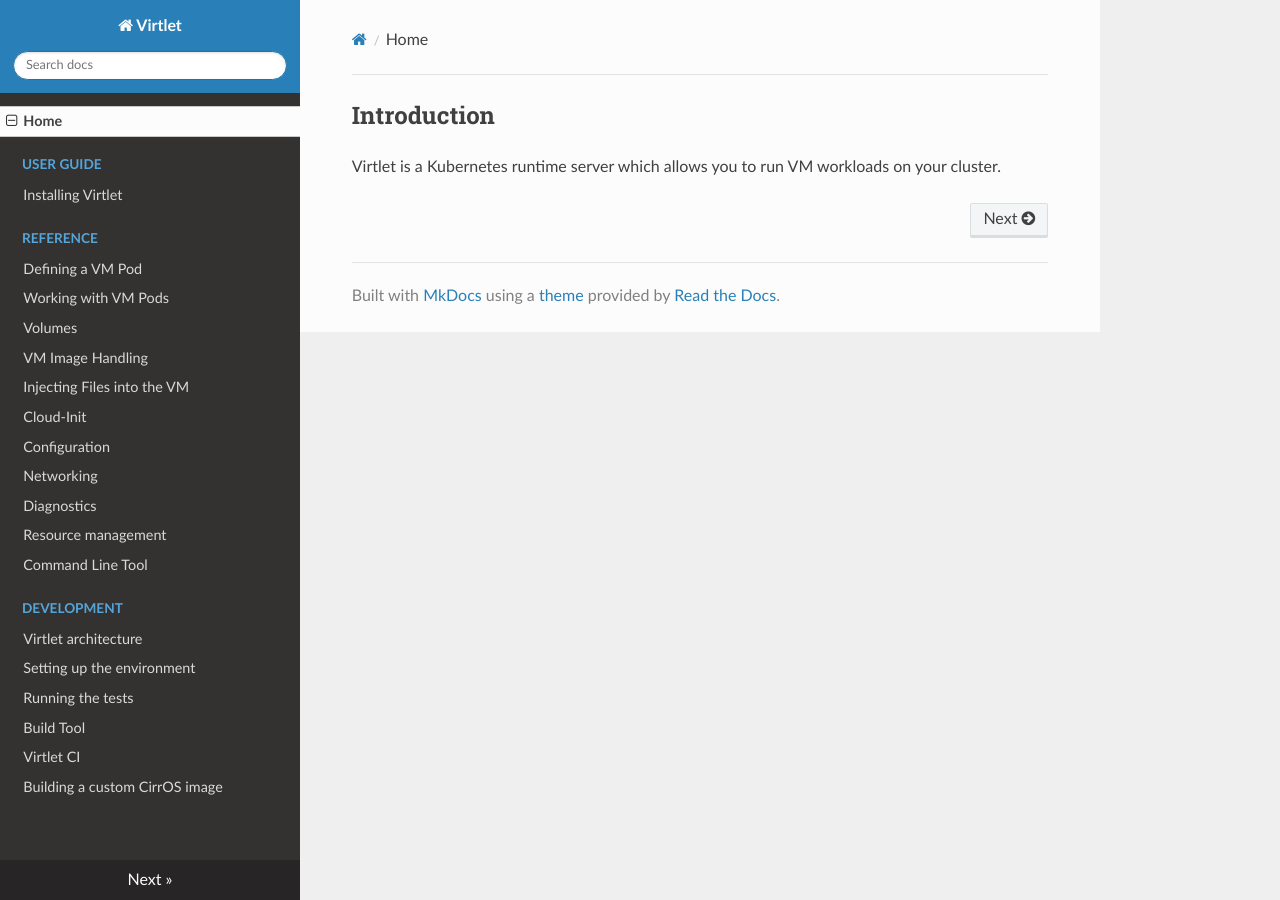
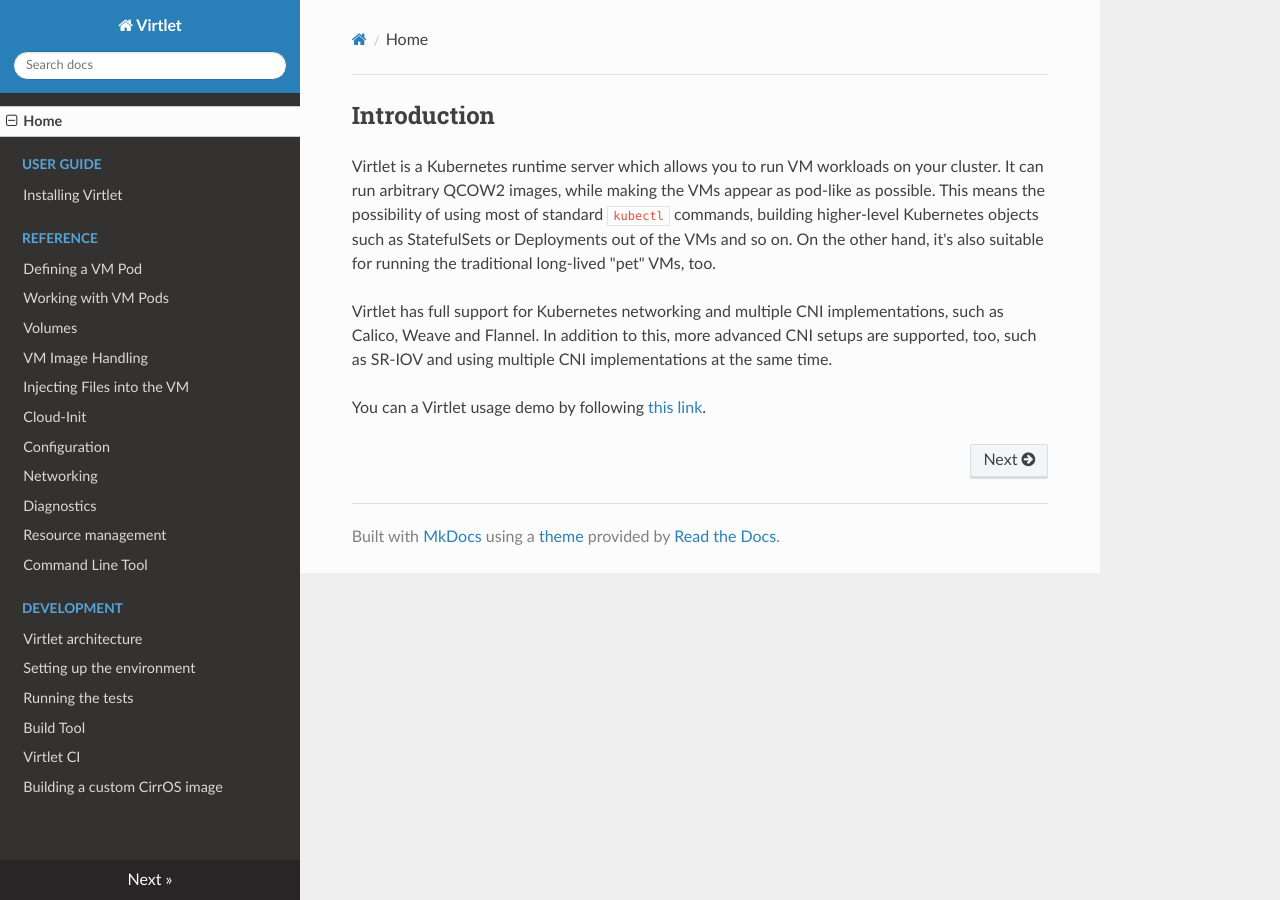
Before and after one commit to Mirantis/virtlet, an MkDocs documentation site: the page built from docs/index.md, in a window 1280 px wide. Built offline with MkDocs 1.6.1, drawn with Linux system fonts in a browser that asks for light colours; nearby versions of some CDN libraries.

Commit message:
Update Introduction page

```diff
--- a/docs/index.md
+++ b/docs/index.md
@@ -1,4 +1,17 @@
 ## Introduction
 
 Virtlet is a Kubernetes runtime server which allows you to run VM
-workloads on your cluster.
+workloads on your cluster. It can run arbitrary QCOW2 images, while
+making the VMs appear as pod-like as possible. This means the
+possibility of using most of standard `kubectl` commands, building
+higher-level Kubernetes objects such as StatefulSets or Deployments
+out of the VMs and so on. On the other hand, it's also suitable for
+running the traditional long-lived "pet" VMs, too.
+
+Virtlet has full support for Kubernetes networking and multiple CNI
+implementations, such as Calico, Weave and Flannel. In addition to this,
+more advanced CNI setups are supported, too, such as SR-IOV and using
+multiple CNI implementations at the same time.
+
+You can a Virtlet usage demo by following
+[this link](https://asciinema.org/a/1a6xp5j4o22rnsx9wpvumd4kt).
```
